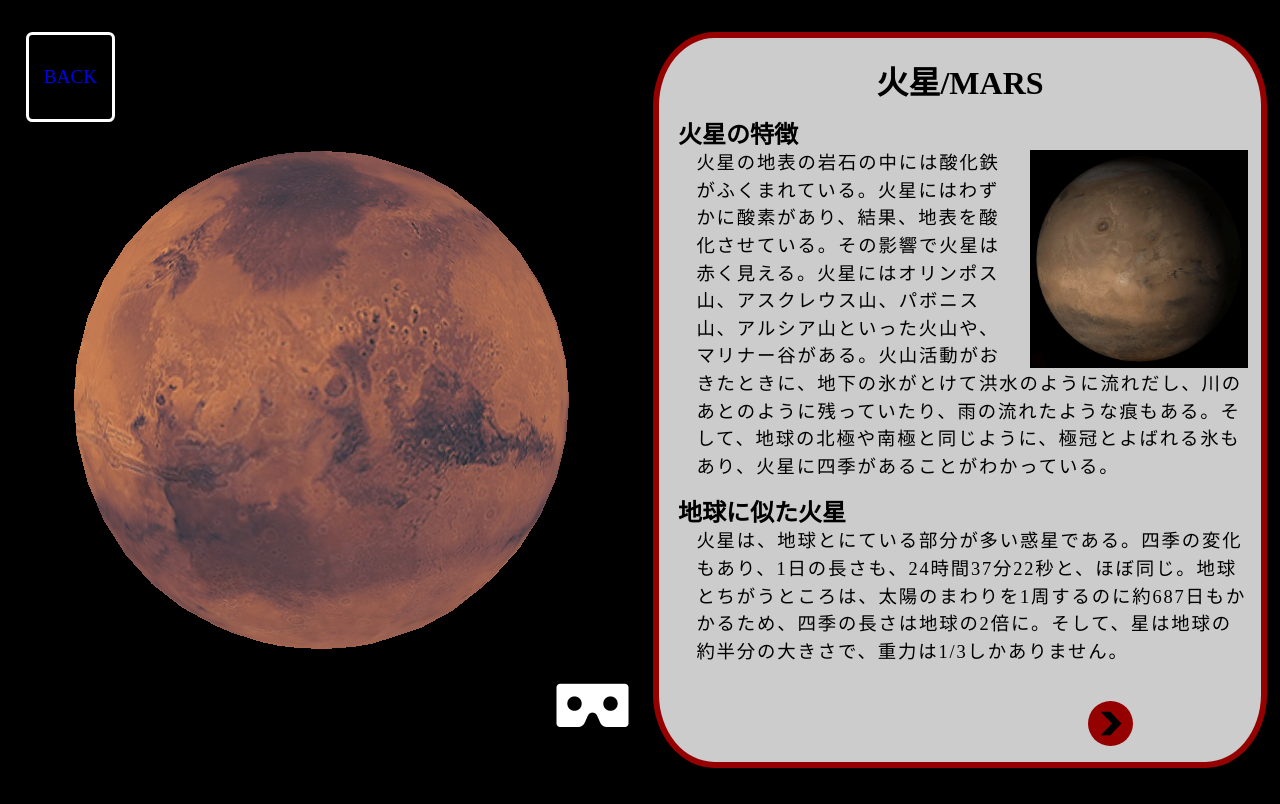
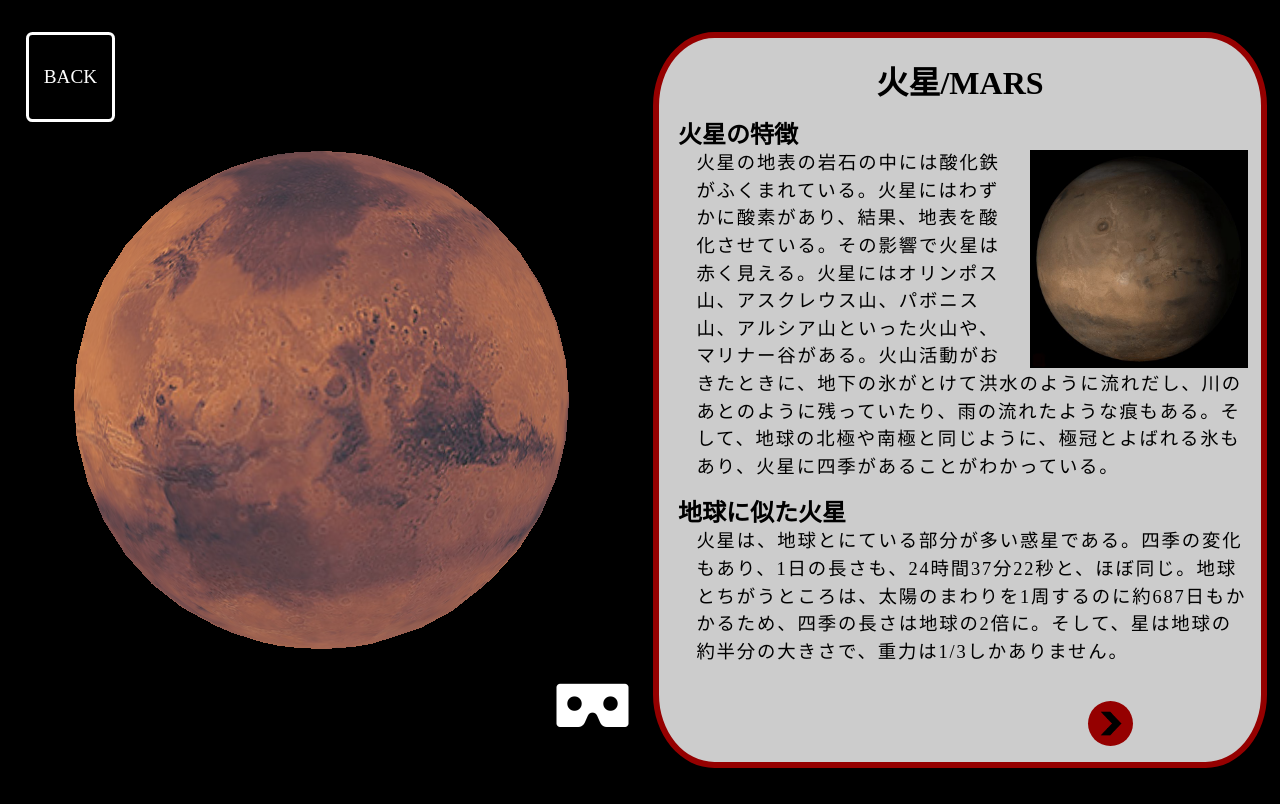
Before and after one commit to roll1226/SOLAR-SYSTEM-INFORMATION-SSI, a PHP site: page /html/mars.html in a window 1280 px wide. Run offline with PHP 8.4, Linux system fonts and the light colour scheme; some web fonts are replaced.

Commit message:
テスト16

```diff
--- a/css/planet.css
+++ b/css/planet.css
@@ -60,6 +60,7 @@ h1 {
   height: 7vw;
   padding: .8vh .3vw;
   margin-bottom: 4vh;
+  color: block;
   top: 4%;
   left: 2%;
   z-index: 30;
@@ -68,12 +69,6 @@ h1 {
   border-radius: .5vw;
   font-size: 1.5vw;
   transition: all 600ms;
-}
-
-#back a {
-  display: block;
-  text-decoration: none;
-  color: block;
 }
 
 #back:hover {
--- a/js/planet.js
+++ b/js/planet.js
@@ -99,7 +99,7 @@ let back = new Vue({
   el: '#backBtn',
   data: {
     back: `<div id="back">
-             <a href="./index.html">BACK</a>
+             <button onClick='location.href = "./index.html";'>BACK</button>
            </div>`
   },
 });
```
